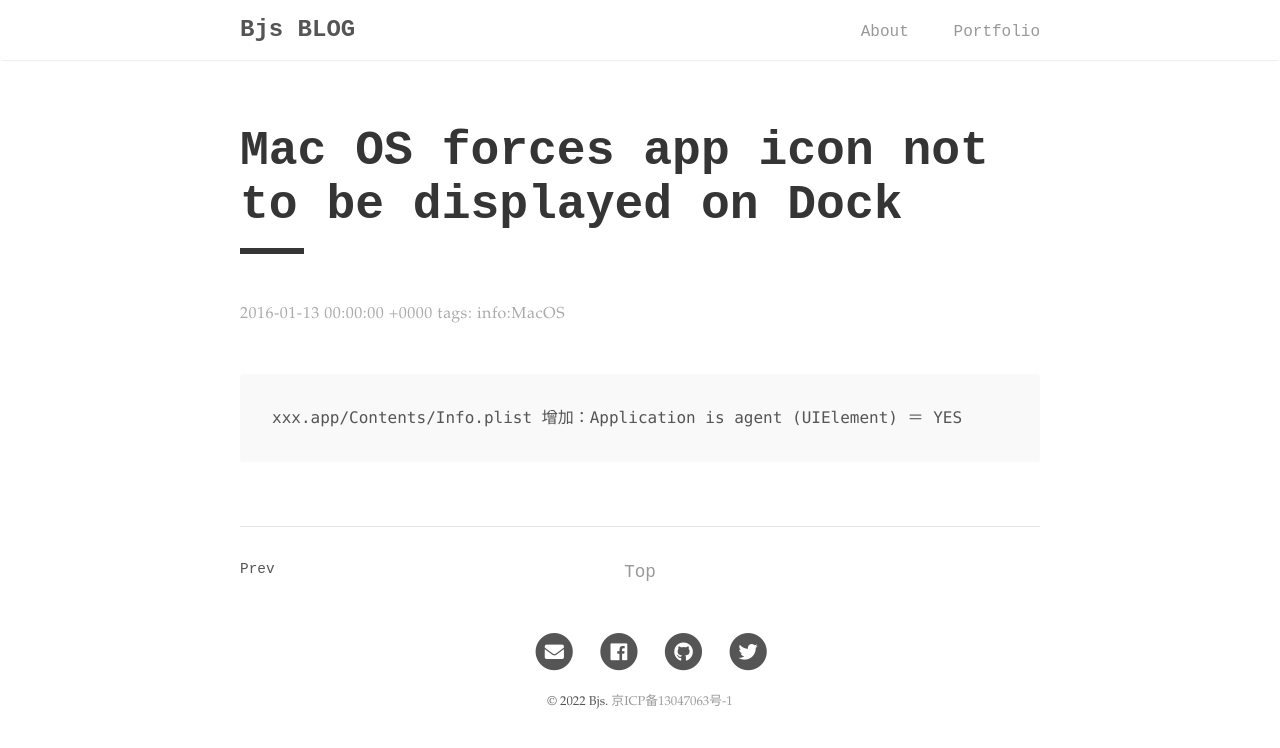
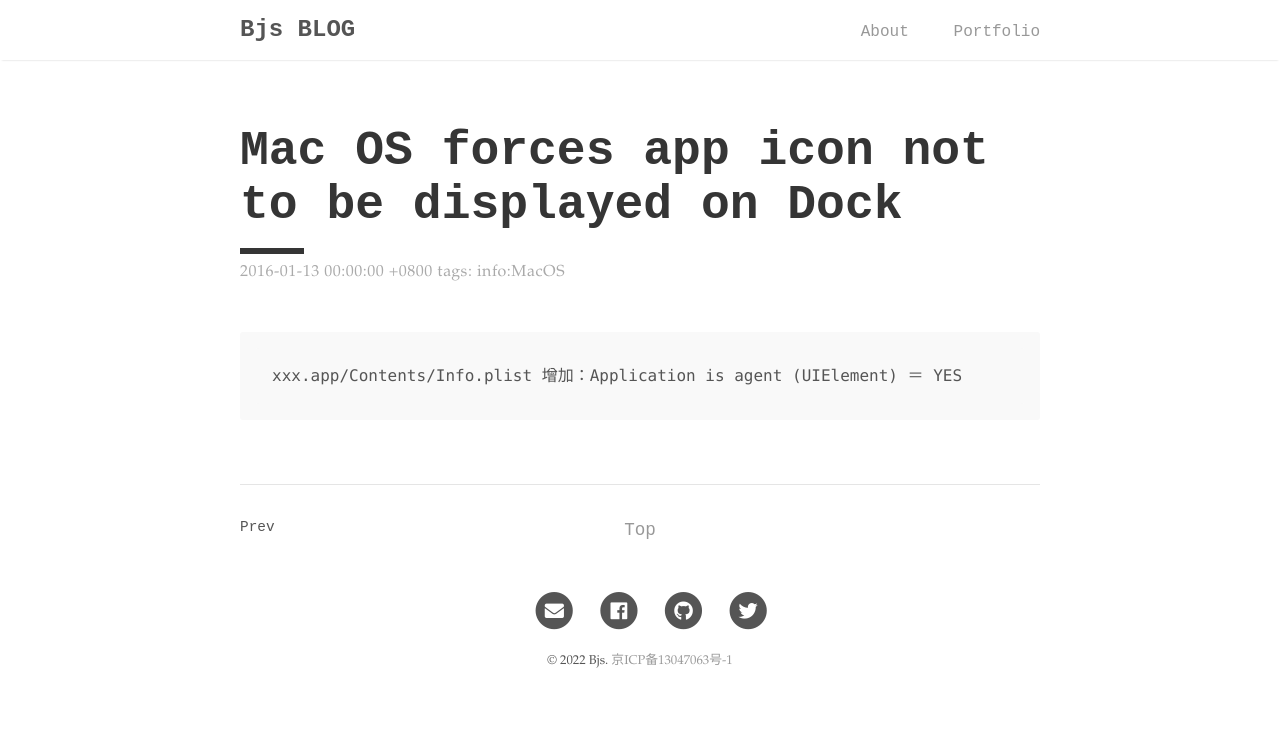
Before and after one commit to banjuanshu/banjuanshu.github.io, a Jekyll site: the page built from docs/_posts/2016-01-13-MacOS-forces-app-icon-not-to-be-displayed-on-Dock.md, in a window 1280 px wide. Shown: the top 748 px of the page. Built offline with Jekyll 4.4.1, drawn with Linux system fonts in a browser that asks for light colours.

Commit message:
fix(base): Change post page style.

```diff
--- a/docs/_config.yml
+++ b/docs/_config.yml
@@ -3,6 +3,7 @@ title: Bjs BLOG
 baseurl: "/"
 url: "https://banjuanshu.github.io"
 google_analytics: "G-QE6N2DJECK" # Tracking ID, e.g. "UA-000000-01"
+timezone: Asia/Shanghai
 
 # Author
 author:
@@ -60,3 +61,6 @@ exclude:
   - "LICENSE"
   - "READE.md"
   - "screenshot.png"
+
+minima:
+  date_format: "%b %-d, %Y"
--- a/docs/_sass/layouts/_post.scss
+++ b/docs/_sass/layouts/_post.scss
@@ -24,7 +24,7 @@
   &-line {
     border-top: 0.4rem solid $default-shade;
     display: block;
-    margin: 0 3rem 3rem 0rem;
+    margin: 0 3rem 0.4rem 0rem;
     width: 4rem;
   }
 
```
